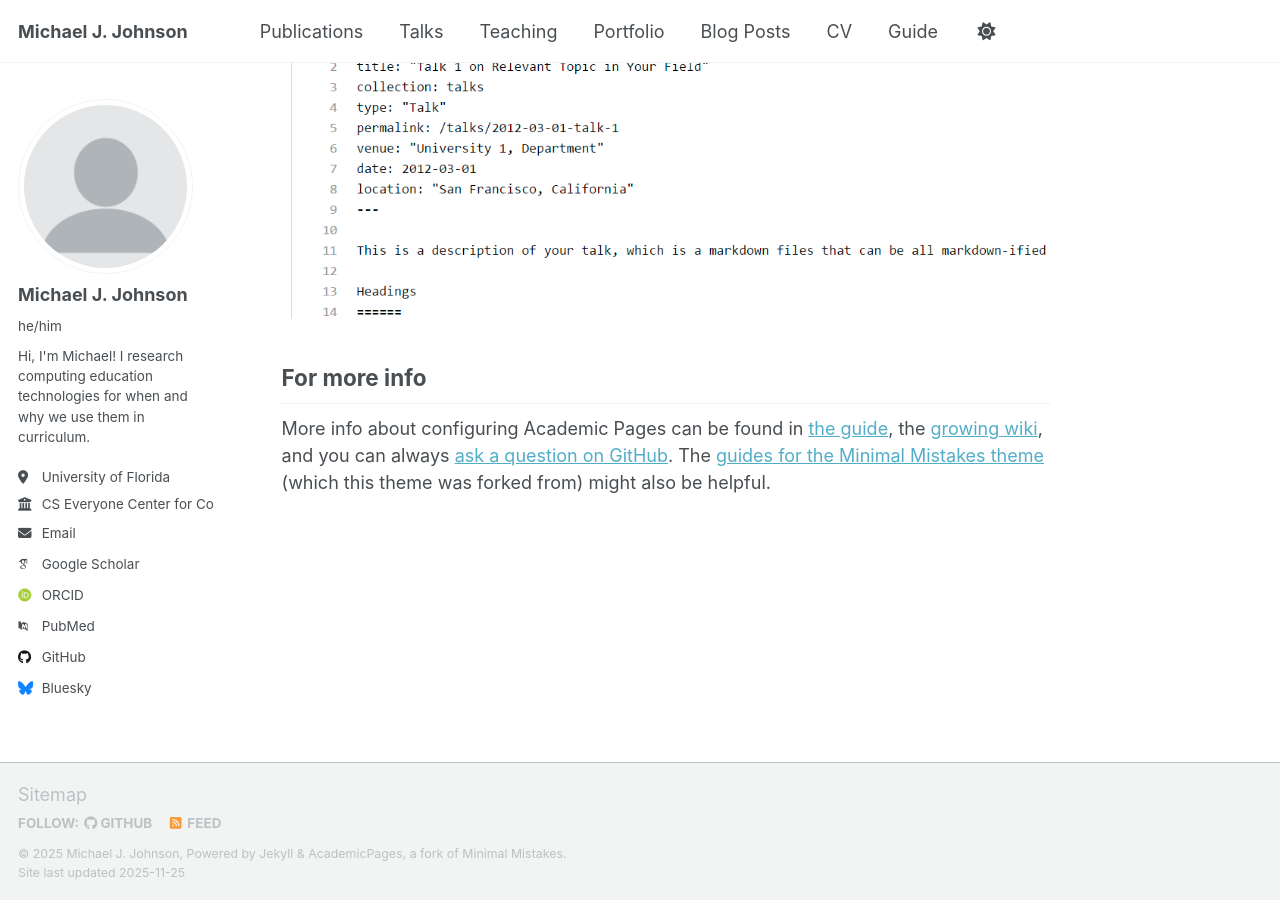
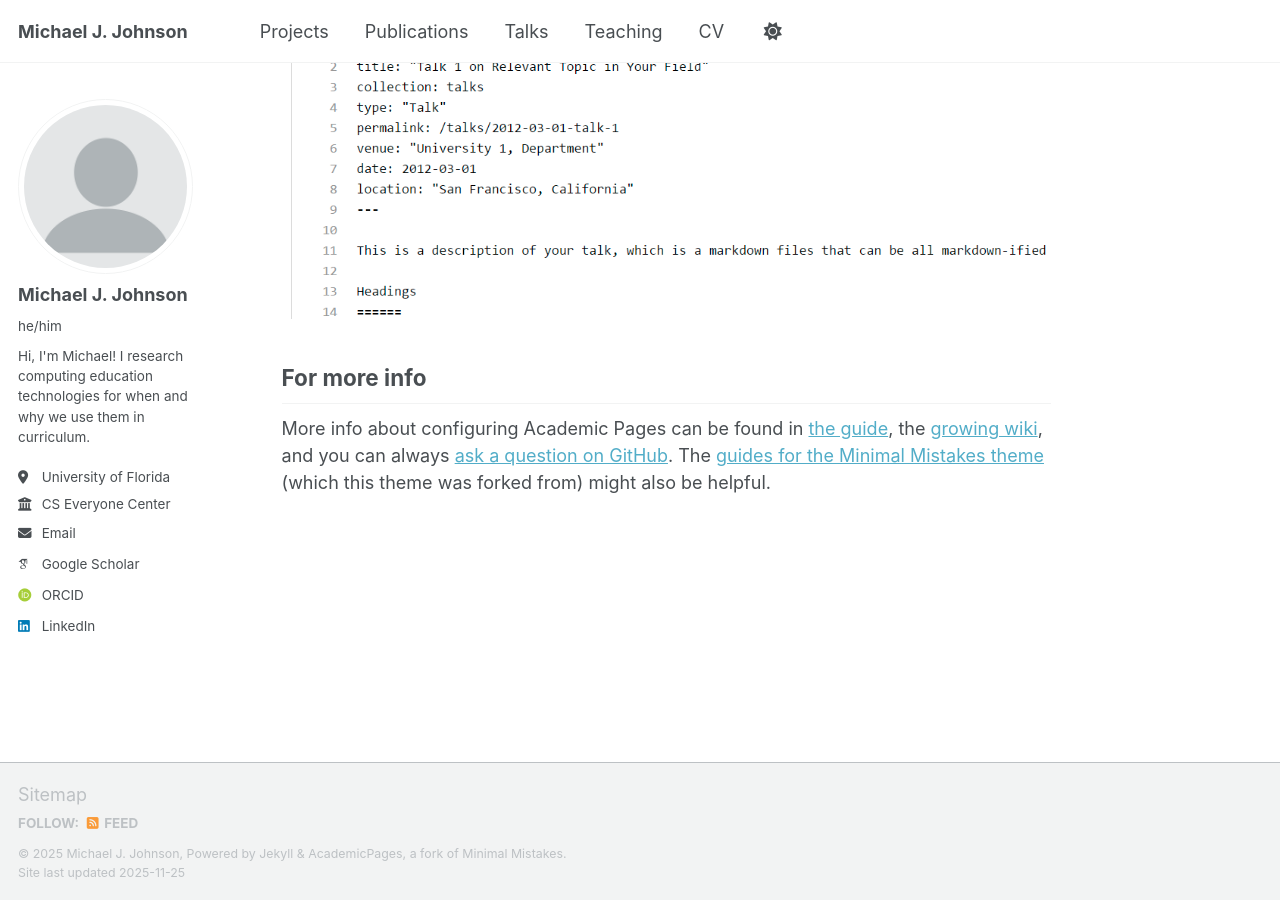
Before and after one commit to mjjtech/mjjtech.github.io, a Jekyll site: the page built from _pages/about.md, in a window 1280 px wide and 900 px high, scrolled down 2880 px. Built offline with Jekyll 4.4.1, drawn with Linux system fonts in a browser that asks for light colours; some web fonts are replaced; a script that is not in the unit is left out.

Commit message:
Updates to navigation and side bar info.

```diff
--- a/_config.yml
+++ b/_config.yml
@@ -28,19 +28,19 @@ author:
   pronouns         : "he/him"
   bio              : "Hi, I'm Michael! I research computing education technologies for when and why we use them in curriculum."
   location         : "University of Florida"
-  employer         : "CS Everyone Center for Computer Science Education"
+  employer         : "CS Everyone Center"
   uri              : # URL
   email            : "mj.johnson@ufl.edu"
 
   # Academic websites
   academia         : # URL
   arxiv            : # URL - Update with the correct link to your profile
-  googlescholar    : "https://scholar.google.com/citations?user=PS_CX0AAAAAJ"
+  googlescholar    : "https://scholar.google.com/citations?user=RrU05ngAAAAJ"
   inspire-hep      : # URL
   impactstory      : # URL
-  orcid            : "https://orcid.org/0000"
+  orcid            : "https://orcid.org/0000-0001-2345-6789"
   semantic         : # URL
-  pubmed           : "https://www.ncbi.nlm.nih.gov/pubmed/?term=john+snow"
+  pubmed           : # URL
   researchgate     : # URL
   scopus           : # URL
 
@@ -48,13 +48,13 @@ author:
   bitbucket        : # Username - Update with your username on the site
   codepen          : # Username
   dribbble         : # Username
-  github           : "mjjtech"
+  github           : # Username
   kaggle           : # Username
   stackoverflow    : # User number or user number and name (i.e., use "1" or "1/jeff-atwood")
 
   # Social media
   artstation       : # Username
-  bluesky          : "bsky.app" # Replace this with you Bluesky username
+  bluesky          : # Username # Replace this with you Bluesky username
   facebook         : # Username
   flickr           : # Username
   foursquare       : # Username
@@ -63,7 +63,7 @@ author:
   keybase          : # Username
   instagram        : # Username
   lastfm           : # Username
-  linkedin         : # Username
+  linkedin         : "michael-johnson-uf"
   mastodon         : # URL
   medium           : # URL
   pinterest        : # Username
@@ -135,7 +135,7 @@ yandex_site_verification :
 
 # Social Sharing
 twitter:
-  username               : &twitter
+  username               :
 facebook:
   username               :
   app_id                 :
--- a/_data/cv.json
+++ b/_data/cv.json
@@ -1,9 +1,9 @@
 {
   "basics": {
-    "name": "Your Sidebar Name",
-    "email": "none@example.org",
+    "name": "Michael J. Johnson",
+    "email": "mj.johnson@ufl.edu",
     "phone": "",
-    "website": "https://academicpages.github.io",
+    "website": "https://mjjtech.github.io",
     "summary": "Currently employed at Red Brick University. Short biography for the left-hand sidebar",
     "location": {
       "address": "",
--- a/_data/navigation.yml
+++ b/_data/navigation.yml
@@ -8,6 +8,9 @@
 #      Markdown formatted page while the second is generated using JSON.
 
 main:
+  - title: "Projects"
+    url: /projects/
+
   - title: "Publications"
     url: /publications/
 
@@ -17,11 +20,8 @@ main:
   - title: "Teaching"
     url: /teaching/
 
-  - title: "Portfolio"
-    url: /portfolio/
-
-  - title: "Blog Posts"
-    url: /year-archive/
+  # - title: "Blog Posts"
+  #   url: /year-archive/
 
   - title: "CV"
     url: /cv/
@@ -29,5 +29,5 @@ main:
   # - title: "CV"
   #   url: /cv-json/
 
-  - title: "Guide"
-    url: /markdown/
+  # - title: "Guide"
+  #   url: /markdown/
```
